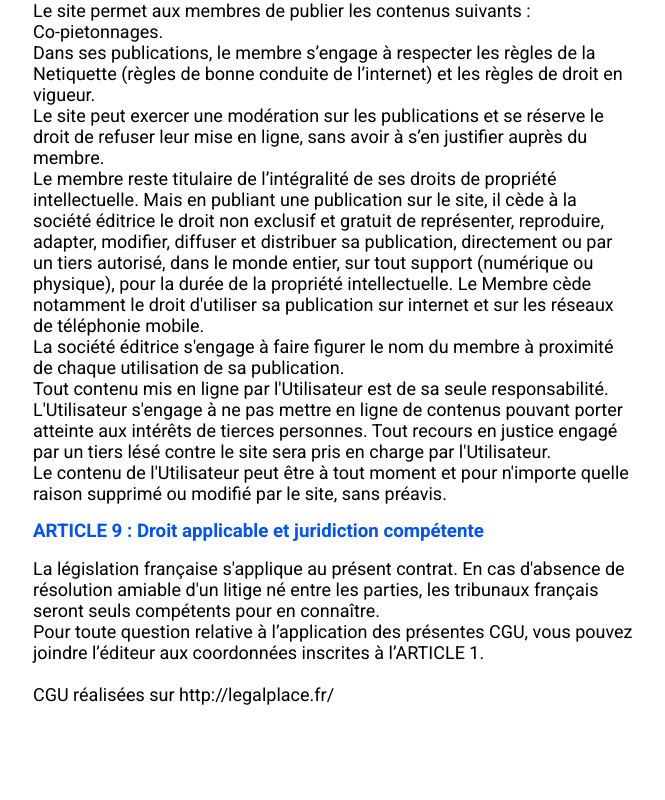
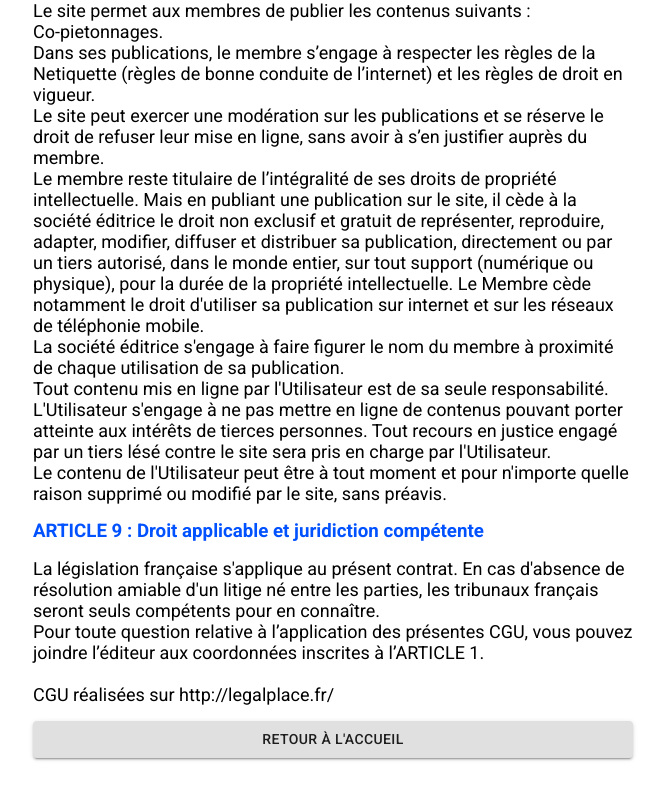
Before and after one commit to TheScriptoMax/woomy, a React (Create React App) app: page /cgu in a window 1280 px wide. Shown: the part 3023-3823 px from the top of the page, without its empty margins (307-972 px from the left). Built offline with nearby package versions, Linux system fonts and the light colour scheme; no server answers.

Commit message:
Button CGU retour

```diff
--- a/src/components/Cgu/Cgu.jsx
+++ b/src/components/Cgu/Cgu.jsx
@@ -10,6 +10,8 @@ import {database} from '../../firebase';
 
 import Header from '../Header/Header';
 import Footer from '../Footer/Footer';
+import {Link} from "react-router-dom";
+import Button from "@material-ui/core/Button";
 
 
 //CGU
@@ -134,6 +136,9 @@ function Cgu() {
                     <br /> <br />
                     CGU réalisées sur http://legalplace.fr/
                     </p>
+                    <Link to="/">
+                        <Button variant="contained">Retour à l'accueil</Button>
+                    </Link>
                 </div>
             {isAccepted && <Footer />}
             </>
```
